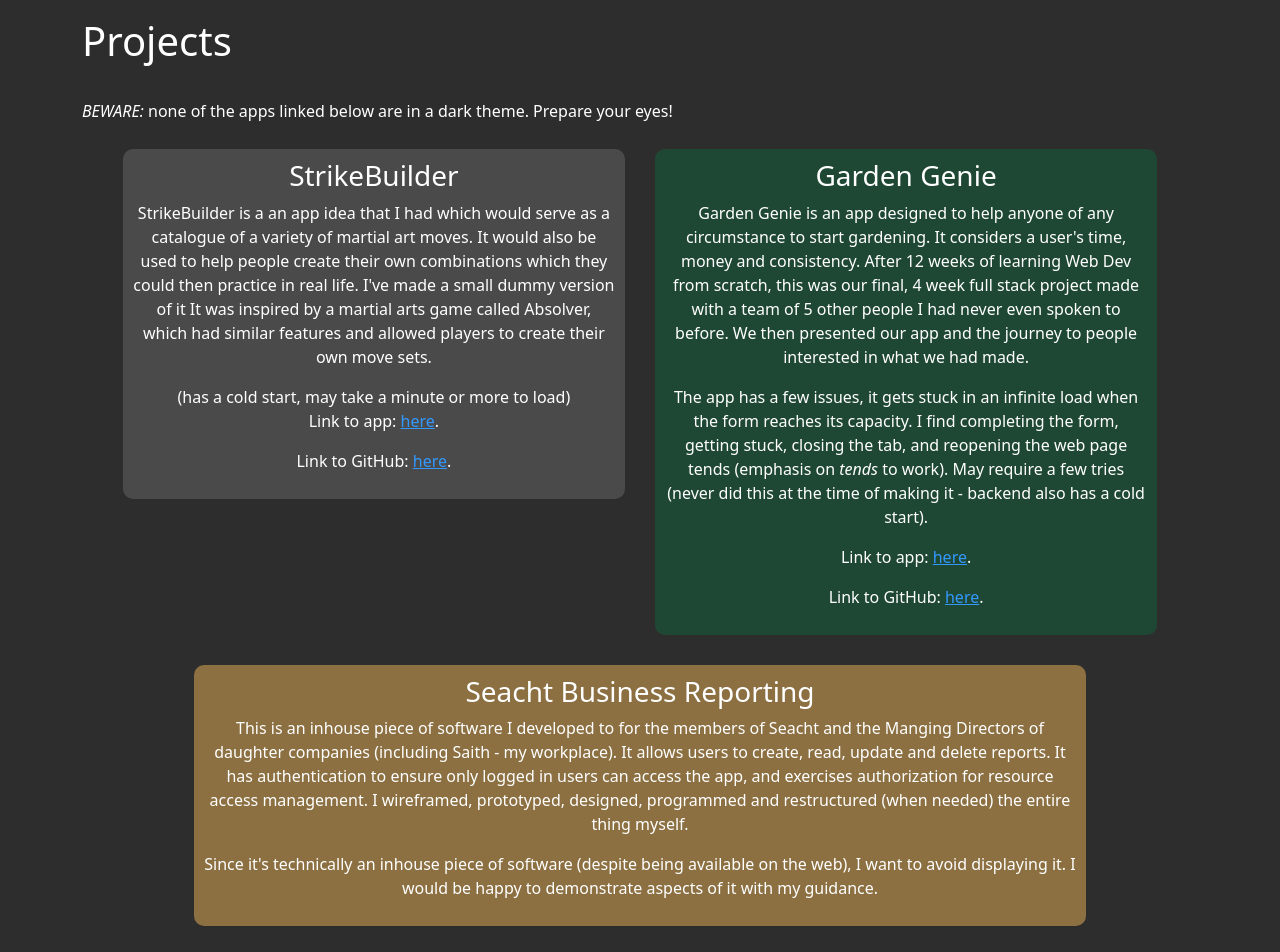
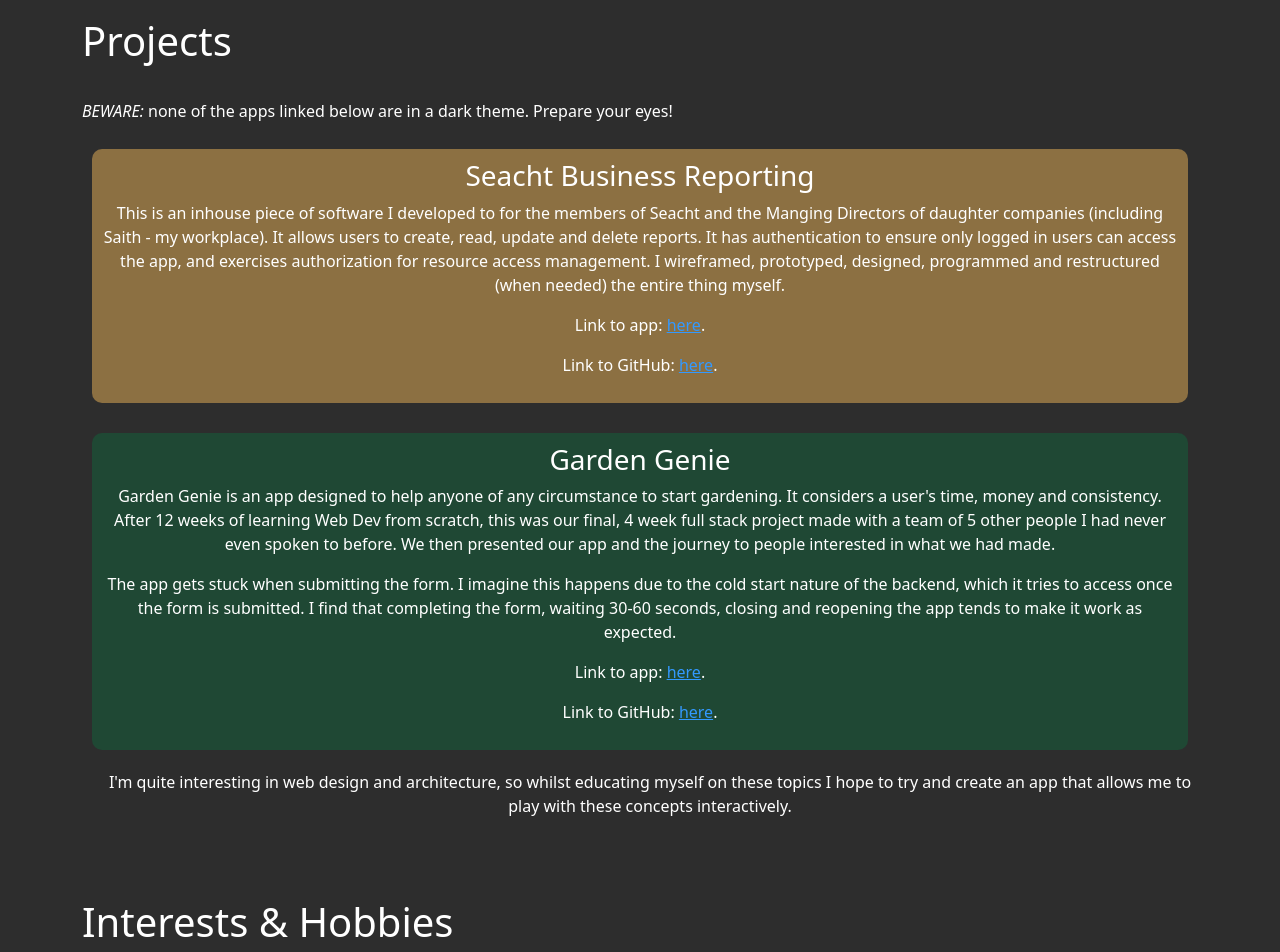
Before and after one commit to MateenSQ/Portfolio, a JavaScript app: page / in a window 1280 px wide. Shown: the part 960-1912 px from the top of the page. Built offline with nearby package versions, Linux system fonts and the light colour scheme; the HTML template or start-up script is replaced by a standard one.

Commit message:
refurbishment and added business reporting

```diff
--- a/public/index.html
+++ b/public/index.html
@@ -2,7 +2,7 @@
 <html lang="en">
   <head>
     <meta charset="utf-8" />
-    <link rel="icon" href="%PUBLIC_URL%/favicon.ico" />
+    <link rel="icon" href="%PUBLIC_URL%/AGENTCAT.ico" />
     <meta name="viewport" content="width=device-width, initial-scale=1" />
     <meta name="theme-color" content="#000000" />
     <meta
@@ -24,7 +24,7 @@
       work correctly both with client-side routing and a non-root public URL.
       Learn how to configure a non-root public URL by running `npm run build`.
     -->
-    <title>React App</title>
+    <title>Mateen's Page</title>
   </head>
   <body id="body">
     <noscript>You need to enable JavaScript to run this app.</noscript>
--- a/src/App.css
+++ b/src/App.css
@@ -51,6 +51,7 @@
 
 .projects {
   display: flex;
+  flex-direction: column;
   flex-wrap: wrap;
   justify-content: center;
   align-items: center;
@@ -65,8 +66,6 @@
   border-radius: 10px;
   flex: 1;
   /* Ensures boxes grow/shrink evenly if needed */
-  max-width: 45%;
-  /* Limit the width for the first two boxes */
   text-align: center;
   /* Centers the content of each box */
   margin: 10px;
--- a/src/App.js
+++ b/src/App.js
@@ -4,16 +4,11 @@
 function App() {
    return (
     <div className="App">
-
-
-
-
         <div>
             <main role="main" class="pb-3">
-
                 <div class="introDiv">
                     <div class="container">
-              <h3>Hello, I am</h3>
+                        <h3>Hello, I'm</h3>
                         <h1>Mateen! Mateen Qureshi</h1>
                     </div>
                 </div>
@@ -25,27 +20,23 @@
                             Hello, I'm Mateen. I was studying chemical engineering at a Loughborough University, but was dissatisfied with
                             mountains of studying throughout my life and nothing to show for it that I could be truly proud of, despite getting good grades.
                         </p>
-
                         <p>
                             After withdrawing, I contemplated my future, where I remembered learning HTML in middle school (Year 5-8). I researched it,
                             played around and made my first simple HTML page. <strong>I learned, applied and for the first time, made something that
                             felt real - something I could be proud of</strong>.
                         </p>
-
                         <p>
                             From there, I learned about Software Engineering, a field with a unique blend of logic and creativity with a drive
                             for continuous improvement. A growth mindset has been part of my life since I was roughly 12 - 14 years old,
                             while I've always expressed creativity and logic through science, rugby, martial arts and games. It's an Industry
                             that feels like it was meant for me.
                         </p>
-
                         <p>
                             My favourite part thus far of software development is gradually learning things that previously seemed so
                             out of reach or complicated. My most notable examples include Object Orientated Programming, design patterns,
                             authentication and authorization. I've never really felt quite so achieved in my life when I learned, understood
                             and applied these principles into my work.
                         </p>
-
                     </div>
 
                     <div class="content container">
@@ -54,22 +45,17 @@
                         <p><em>BEWARE:</em> none of the apps linked below are in a dark theme. Prepare your eyes!</p>
 
                         <div class="projects center">
-
-                  <div class="box strikeBuilder">
-                      <h3>StrikeBuilder</h3>
+                            <div class="box businessReporting">
+                                <h3>Seacht Business Reporting</h3>
                                 <p>
-                          StrikeBuilder is a an app idea that I had which would serve as a catalogue of a variety of martial art moves. It would also be used to
-                          help people create their own combinations which they could then practice in real life. I've made a small dummy version of it
-                          It was inspired by a martial arts game called Absolver, which had similar features and allowed players to create their own
-                          move sets.
+                                    This is an inhouse piece of software I developed to for the members of Seacht and the Manging Directors of daughter companies
+                                    (including Saith - my workplace). It allows users to create, read, update and delete reports. It has authentication to ensure
+                                    only logged in users can access the app, and exercises authorization for resource access management.
+                                    I wireframed, prototyped, designed, programmed and restructured (when needed) the entire thing myself.
                                 </p>
-
-                      (has a cold start, may take a minute or more to load)
-                      <p>Link to app: <a target="_blank" rel="noreferrer" href="https://strikebuildermvc.onrender.com/">here</a>.</p>
-
-                      <p>Link to GitHub: <a target="_blank" rel="noreferrer" href="https://github.com/MateenSQ/strikeBuilder">here</a>.</p>
+                                <p>Link to app: <a target="_blank" rel="noreferrer" href="https://business-reporting.onrender.com/">here</a>.</p>
+                                <p>Link to GitHub: <a target="_blank" rel="noreferrer" href="https://github.com/MateenSQ/BusinessReportingLocal/tree/LocalDataVersion">here</a>.</p>
                                 </div>
-
                                 <div class="box gardenGenie">
                                     <h3>Garden Genie</h3>
                                     <p>
@@ -78,27 +64,14 @@
                                         spoken to before. We then presented our app and the journey to people interested in what we had made.
                                     </p>
                                     <p>
-                          The app has a few issues, it gets stuck in an infinite load when the form reaches its capacity. I find completing the form, getting stuck,
-                          closing the tab, and reopening the web page tends (emphasis on <em>tends</em> to work). May require a few tries (never did this at the time
-                          of making it - backend also has a cold start).
+                                        The app gets stuck when submitting the form. I imagine this happens
+                                        due to the cold start nature of the backend, which it tries to access once the form is submitted. I find that
+                                        completing the form, waiting 30-60 seconds, closing and reopening the app tends to make it work as expected.
                                     </p>
                                     <p>Link to app: <a target="_blank" rel="noreferrer" href="https://garden-genie.netlify.app/">here</a>.</p>
                                     <p>Link to GitHub: <a target="_blank" rel="noreferrer" href="https://github.com/MateenSQ/M.A.S.H.E.D_Garden_Genie">here</a>.</p>
                                 </div>
-
-                  <div class="box businessReporting">
-                      <h3>Seacht Business Reporting</h3>
-                      <p>
-                          This is an inhouse piece of software I developed to for the members of Seacht and the Manging Directors of daughter companies
-                          (including Saith - my workplace). It allows users to create, read, update and delete reports. It has authentication to ensure
-                          only logged in users can access the app, and exercises authorization for resource access management.
-                          I wireframed, prototyped, designed, programmed and restructured (when needed) the entire thing myself.
-                      </p>
-                      <p>
-                          Since it's technically an inhouse piece of software (despite being available on the web), I want to avoid displaying it. I would be happy to demonstrate
-                          aspects of it with my guidance.
-                      </p>
-                  </div>
+                                <p>I'm quite interesting in web design and architecture, so whilst educating myself on these topics I hope to try and create an app that allows me to play with these concepts interactively.</p>
                         </div>
                     </div>
 
@@ -136,8 +109,8 @@
                                 So I booted up Blender, again, having no idea what I was doing. But this time, I noticed that what I wanted to do required art skills, something I did not have.
                             </p>
                             <p>
-                      <em>SO</em>, I started learning to draw from simple online YouTube videos, pencil and paper in hand. After drawing and going through creators, I stumbled across
-                      <a href="https://www.youtube.com/@YTartschool">Marc Brunet</a>. He has a series called YouTube Art School where he offers lots of videos about fundamental art
+                                <em>So</em>, I started learning to draw from simple online YouTube videos, pencil and paper in hand. After drawing and going through creators, I stumbled across <a href="https://www.youtube.com/@YTartschool"> Marc Brunet</a>. He has a series called
+                                YouTube Art School where he offers lots of videos about fundamental art
                                 skills, but also videos about about skill roadmaps (what order to learn things) creative process and mindset (including the growth mindset). After practicing
                                 under his encouraging and informative content, I decided to all-in on art.
                             </p>
@@ -147,8 +120,6 @@
                                 of taking steps towards of creating compelling artworks, developing a style, learning 3D software, learning animation techniques
                                 is nothing short of brilliant.
                             </p>
-
-                  {/* @* I am learning and practicing digital art! I would love to be able to create artworks and eventually try animation but good art fundamentals come first. *@ */}
                         </div>
 
                         <div>
@@ -224,17 +195,9 @@
                 </div>
             </main>
         </div>
-
-      {/* @*     <footer class="border-top footer text-muted">
-              <div class="container">
-                  &copy; 2024 - Portfolio - <a asp-area="" asp-controller="Home" asp-action="Privacy">Privacy</a>
-              </div>
-          </footer> *@ */}
         <script src="~/lib/jquery/dist/jquery.min.js"></script>
         <script src="~/lib/bootstrap/dist/js/bootstrap.bundle.min.js"></script>
         <script src="~/js/site.js" asp-append-version="true"></script>
-
-
     </div>
   );
 }
```
Also changed, not shown: 2 other files (tests, documents, lock files or other folders). Lines whose indentation alone changed are shown as unchanged.
